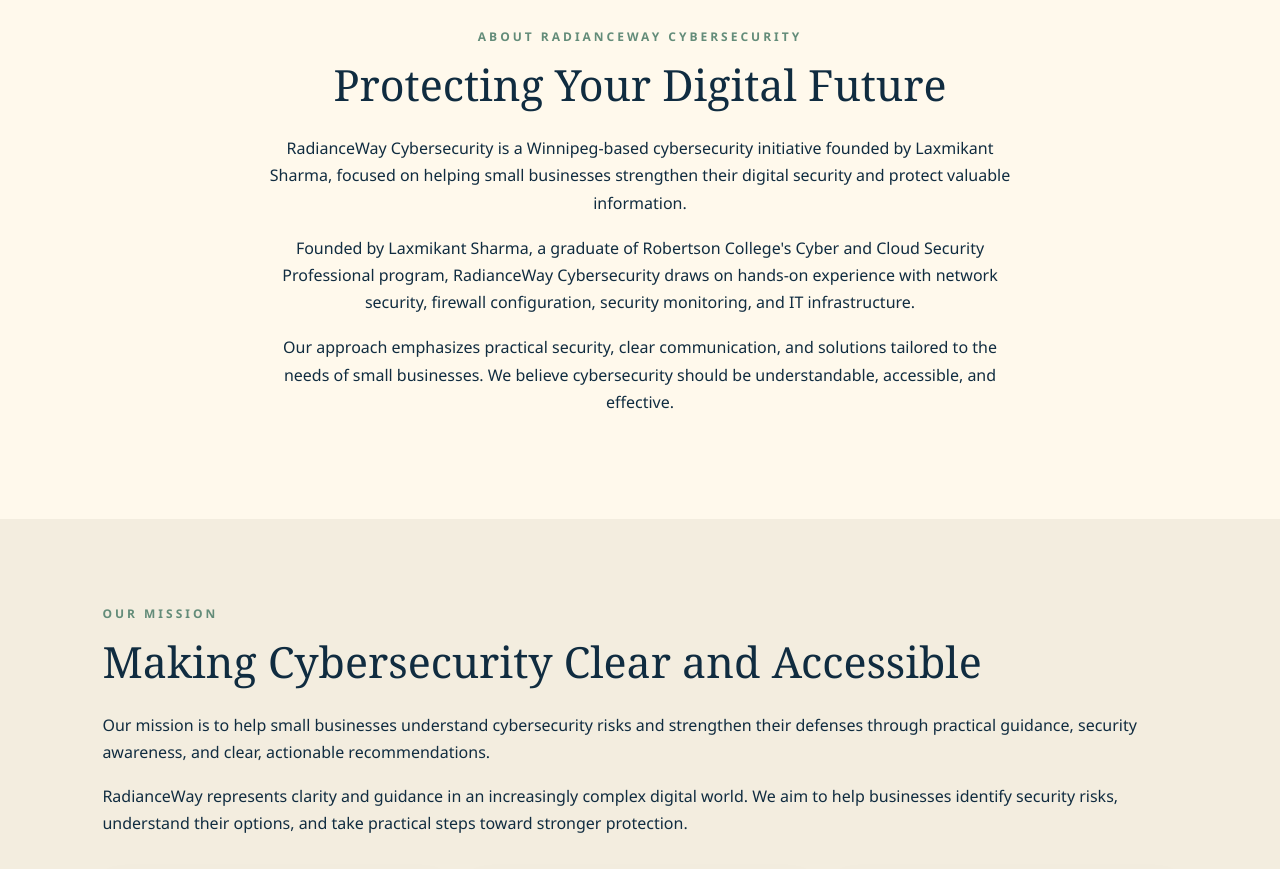
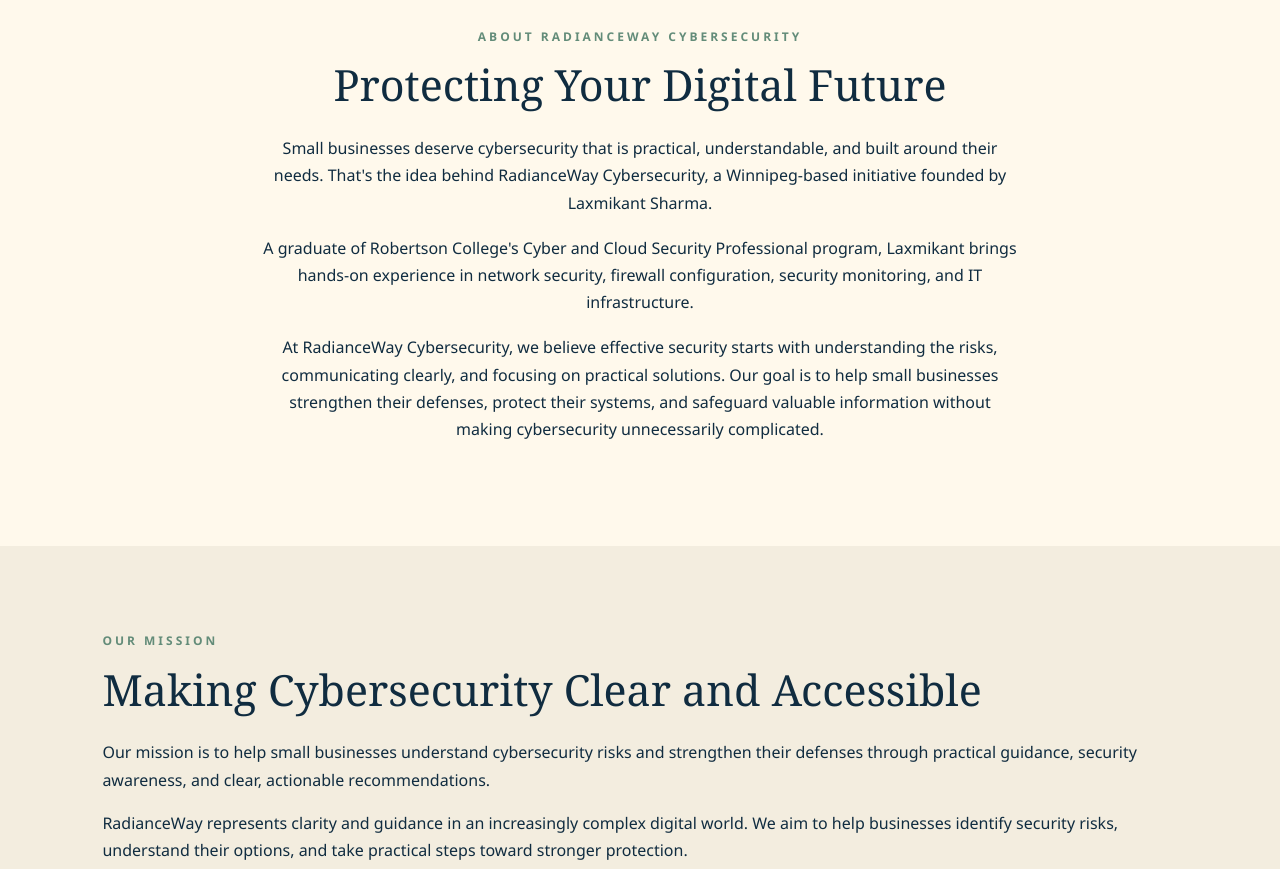
Before and after one commit to Laxmikant-Sec/radiance-way, a plain HTML site: page index.html in a window 1280 px wide. Shown: the part 1000-1869 px from the top of the page. Drawn offline with Linux system fonts and the light colour scheme.

Commit message:
Improve RadianceWay Cybersecurity About section
Revised the content in the 'About' section to enhance clarity and focus on the mission of RadianceWay Cybersecurity.

```diff
--- a/index.html
+++ b/index.html
@@ -298,25 +298,27 @@
     <div class="container">
     <div class="section-label">About RadianceWay Cybersecurity</div>
     <h2>Protecting Your Digital Future</h2>
-    <p>
-      RadianceWay Cybersecurity is a Winnipeg-based
-      cybersecurity initiative founded by Laxmikant Sharma,
-      focused on helping small businesses strengthen
-      their digital security and protect valuable information.
-    </p>
       <p>
-        Founded by Laxmikant Sharma, a graduate of Robertson
-        College's Cyber and Cloud Security Professional program,
-        RadianceWay Cybersecurity draws on hands-on experience
-        with network security, firewall configuration, security
-        monitoring, and IT infrastructure.
+        Small businesses deserve cybersecurity that is
+        practical, understandable, and built around their
+        needs. That's the idea behind RadianceWay Cybersecurity,
+        a Winnipeg-based initiative founded by Laxmikant Sharma.
       </p>
       <p>
-        Our approach emphasizes practical security,
-        clear communication, and solutions tailored
-        to the needs of small businesses. We believe
-        cybersecurity should be understandable,
-        accessible, and effective.
+        A graduate of Robertson College's Cyber and Cloud
+        Security Professional program, Laxmikant brings
+        hands-on experience in network security, firewall
+        configuration, security monitoring, and IT
+        infrastructure.
+      </p>
+      <p>
+        At RadianceWay Cybersecurity, we believe effective
+        security starts with understanding the risks,
+        communicating clearly, and focusing on practical
+        solutions. Our goal is to help small businesses
+        strengthen their defenses, protect their systems,
+        and safeguard valuable information without making
+        cybersecurity unnecessarily complicated.
       </p>
     </div>
   </section>
```
